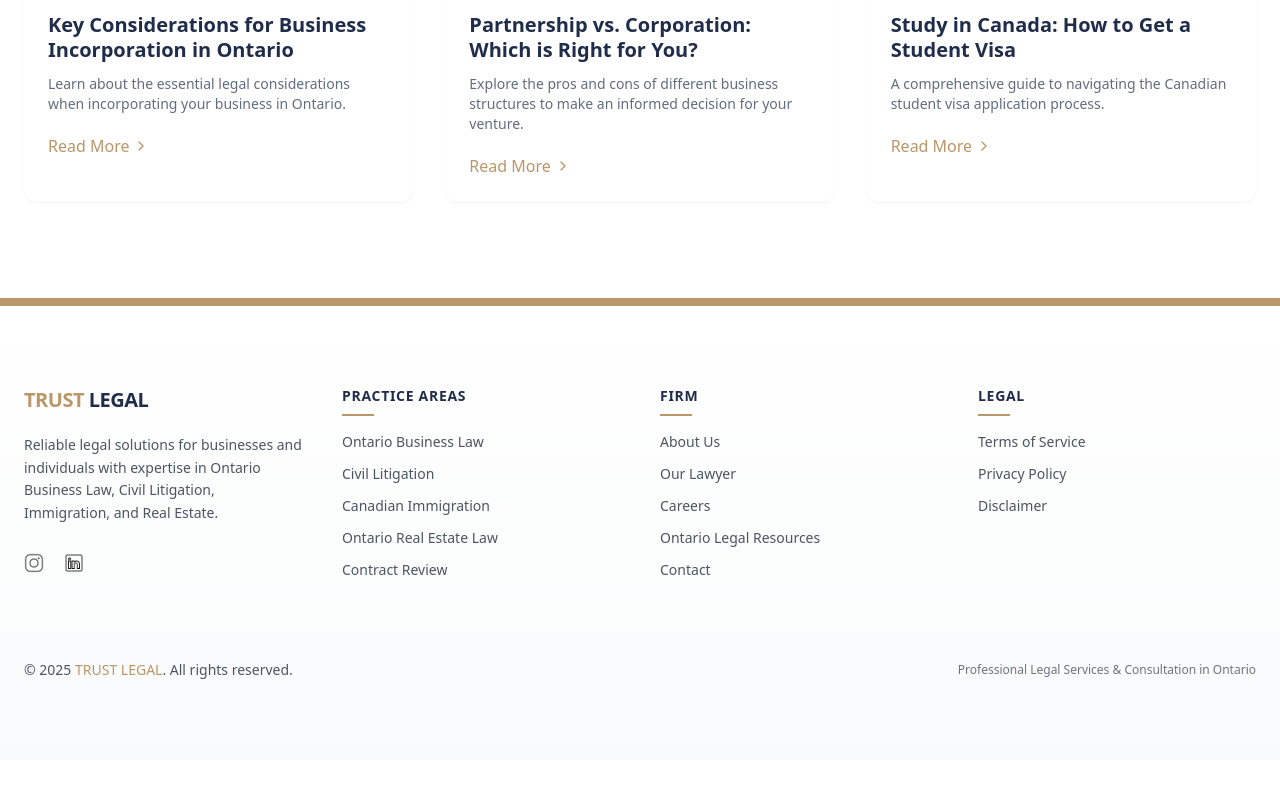
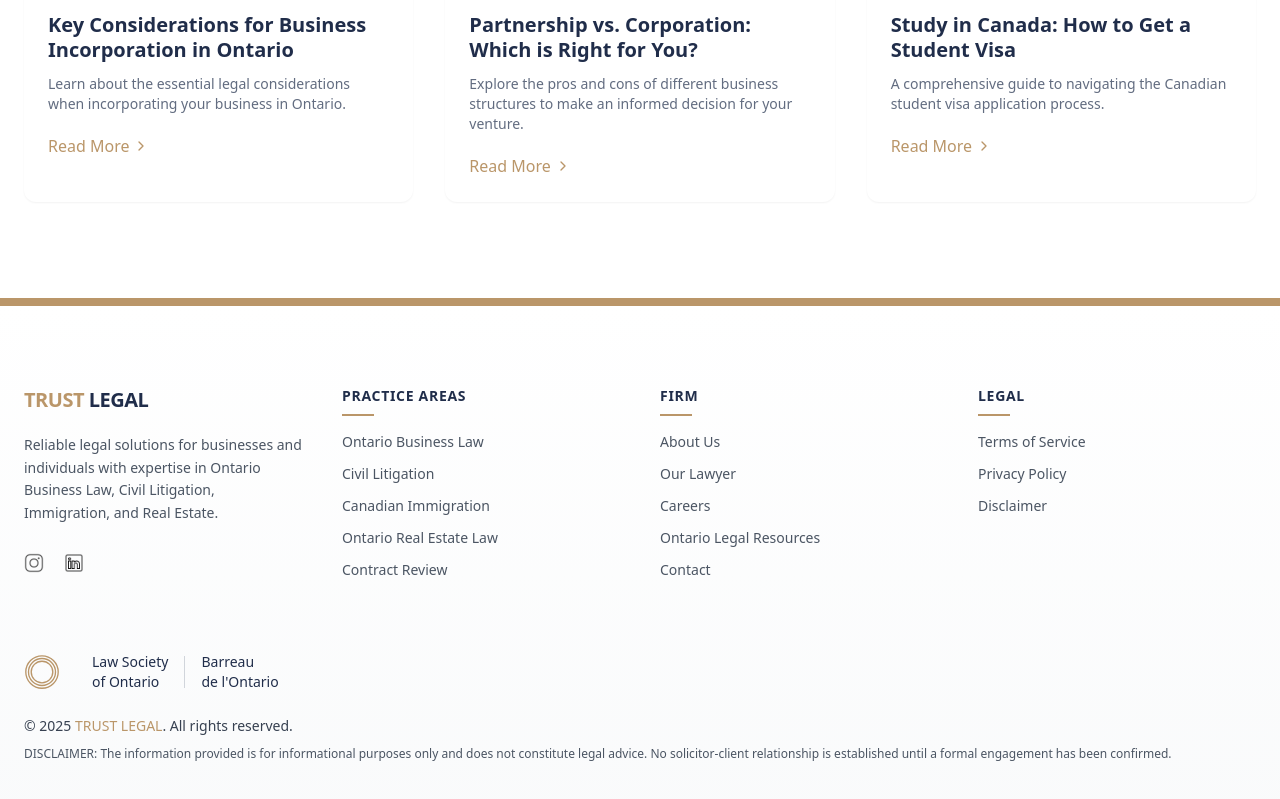
Before and after one commit to learnershakil/trust-legal, a Next.js app: page / in a window 1280 px wide. Shown: the part 5314-6113 px from the top of the page. Before the commit the page ends 6074 px from the top, so only its background shows below. Built offline with nearby package versions, Linux system fonts and the light colour scheme.

Commit message:
v0.1.6: add missing details in footer!

```diff
--- a/app/(Visible)/page.tsx
+++ b/app/(Visible)/page.tsx
@@ -5,7 +5,6 @@
 import ServicesSection from "@/components/Home/services-section"
 import TestimonialsSection from "@/components/Home/testimonials-section"
 import WhyChooseUsSection from "@/components/Home/why-choose-us-section"
-
 
 export default function Home() {
   return (
--- a/components/Home/footer.tsx
+++ b/components/Home/footer.tsx
@@ -97,16 +97,38 @@
           ))}
         </div>
 
-        <div className="mt-12 pt-8 border-t border-gray-200">
-          <div className="flex flex-col md:flex-row justify-between items-center">
-            <p className="text-sm text-gray-600">
-              &copy; {new Date().getFullYear()}{" "}
-              <span className="text-[#ba9669] font-medium">TRUST LEGAL</span>.
-              All rights reserved.
-            </p>
-            <p className="text-xs text-gray-500 mt-2 md:mt-0">
-              Professional Legal Services & Consultation in Ontario
-            </p>
+        <div className="mt-10 pt-8 border-t border-gray-200">
+          <div className="flex flex-col gap-6">
+            {/* Law Society Badge */}
+            <div className="flex items-center">
+              <svg viewBox="0 0 40 40" className="w-9 h-9 text-[#ba9669]">
+                <circle cx="20" cy="20" r="18" fill="none" stroke="currentColor" strokeWidth="1.5" />
+                <circle cx="20" cy="20" r="15" fill="none" stroke="currentColor" strokeWidth="1.5" />
+                <circle cx="20" cy="20" r="12" fill="none" stroke="currentColor" strokeWidth="1.5" />
+              </svg>
+              <div className="border-l border-gray-300 pl-4 ml-4 flex items-center">
+                <div className="text-sm font-medium text-[#202d4a]">
+                  <div>Law Society</div>
+                  <div>of Ontario</div>
+                </div>
+                <div className="mx-4 h-8 w-px bg-gray-300"></div>
+                <div className="text-sm font-medium text-[#202d4a]">
+                  <div>Barreau</div>
+                  <div>de l&apos;Ontario</div>
+                </div>
+              </div>
+            </div>
+
+            {/* Copyright and Disclaimer */}
+            <div>
+              <p className="text-sm text-gray-700 mb-2">
+                &copy; {new Date().getFullYear()} <span className="font-medium text-[#ba9669]">TRUST LEGAL</span>. All rights reserved.
+              </p>
+              <p className="text-xs leading-relaxed text-gray-600">
+                DISCLAIMER: The information provided is for informational purposes only and does not constitute legal advice.
+                No solicitor-client relationship is established until a formal engagement has been confirmed.
+              </p>
+            </div>
           </div>
         </div>
       </div>
```
